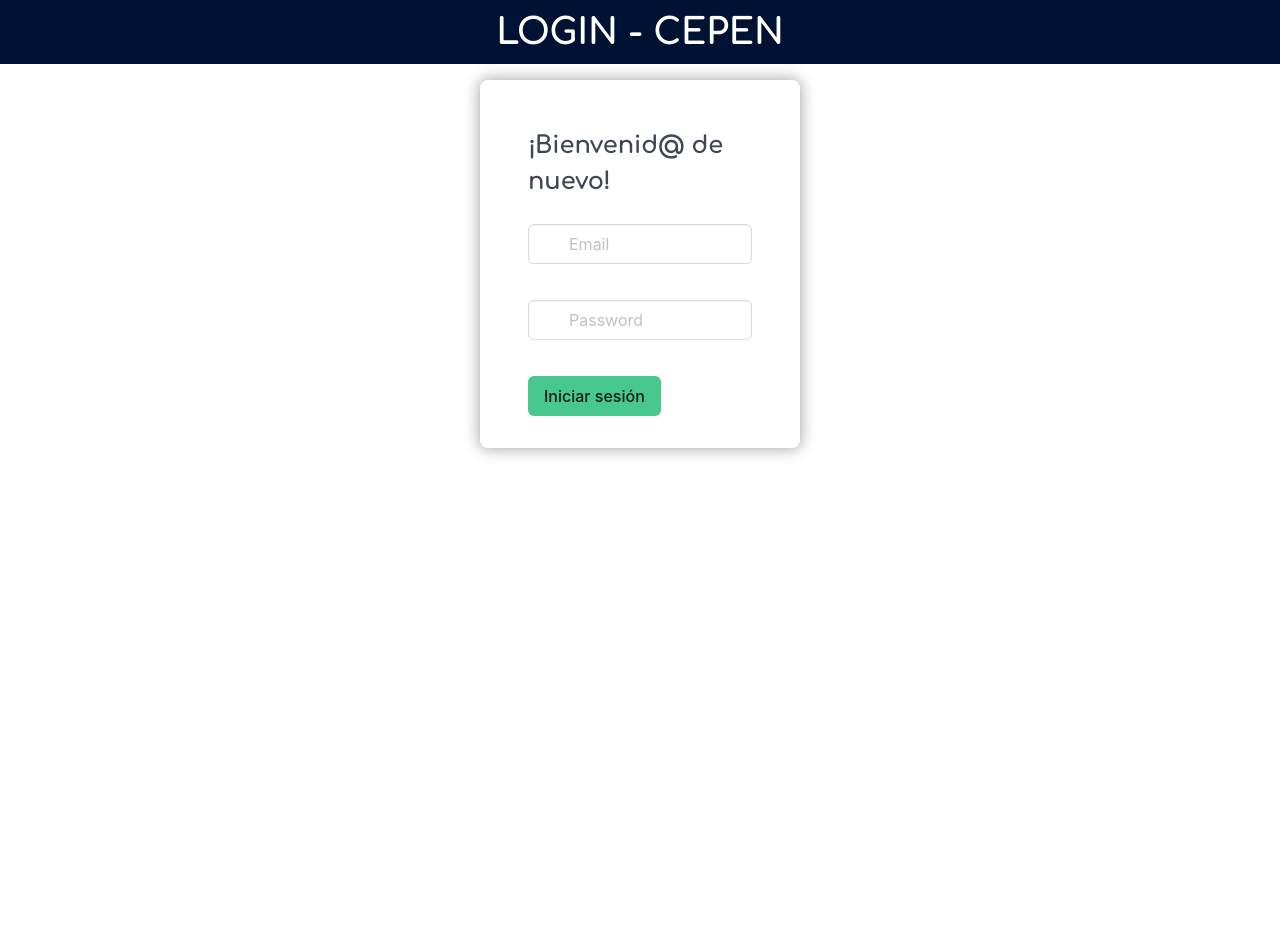
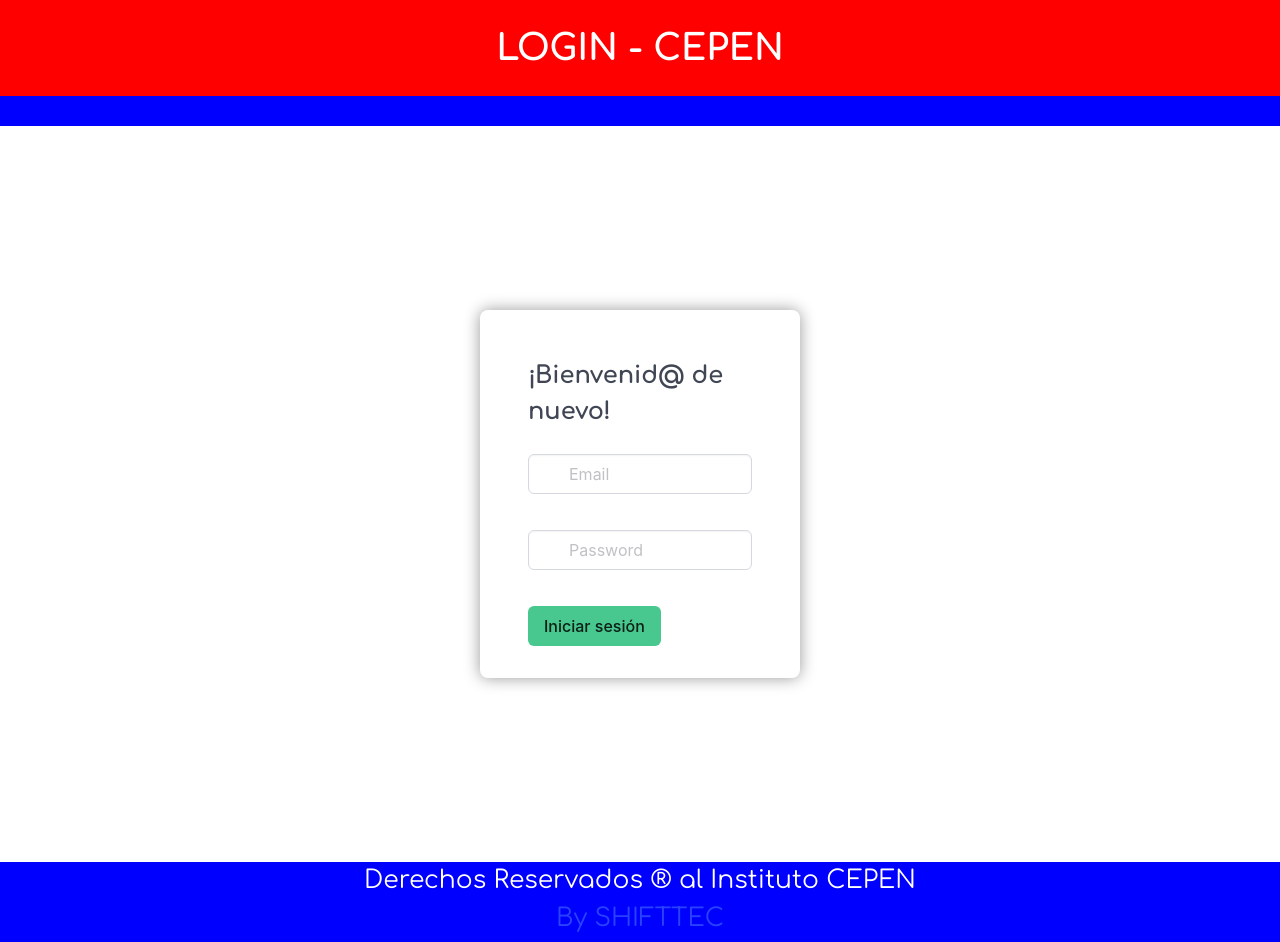
Before and after one commit to JeanTaboada/paginaWEB-Cepen, a plain HTML site: page paginaWEB-Cepen-v2.2/login.html in a window 1280 px wide. Before the commit the page ends 800 px from the top, so only its background shows below. Drawn offline with nearby package versions, Linux system fonts and the light colour scheme.

Commit message:
Actualizando Estilos de todas las paginas
Se agrega divs de encabezados y pie de páginas
 Derechos Reservados ® al Instituto CEPEN
By SHIFTTEC

```diff
--- a/paginaWEB-Cepen-v2.2/login.html
+++ b/paginaWEB-Cepen-v2.2/login.html
@@ -5,7 +5,6 @@
     <link rel="stylesheet" href="paginaweb-cepen/styles/login-style.css">
     <title>LOGIN</title>
 </head>
-
 <body>
 <header>
     <nav class="navbar" role="navigation" aria-label="main navigation">
@@ -13,6 +12,8 @@
             <a class="navbar-item" href="/">LOGIN - CEPEN</a>
         </div>
     </nav>
+    <div class="linea">
+    </div>
 </header>
 <main class="main-content">
     <div class="crud-container">
@@ -47,6 +48,14 @@
         </table>
     </div>
 </main>
+<footer>
+    <div class="information">
+        <p>
+            Derechos Reservados ® al Instituto CEPEN
+        </p>
+        <a>By SHIFTTEC</a>
+    </div>
+</footer>
 <script src="https://www.gstatic.com/firebasejs/8.2.9/firebase-app.js"></script>
 <script src="https://www.gstatic.com/firebasejs/8.2.9/firebase-database.js"></script>
 <script src="https://www.gstatic.com/firebasejs/8.2.9/firebase-auth.js"></script>
--- a/paginaWEB-Cepen-v2.2/paginaweb-cepen/js/firebaseconection.js
+++ b/paginaWEB-Cepen-v2.2/paginaweb-cepen/js/firebaseconection.js
@@ -1,6 +1,6 @@
 import { initializeApp } from "https://www.gstatic.com/firebasejs/10.9.0/firebase-app.js";
 import { getAnalytics } from "https://www.gstatic.com/firebasejs/10.9.0/firebase-analytics.js";
-import { getAuth, signInWithEmailAndPassword } from "https://www.gstatic.com/firebasejs/10.9.0/firebase-auth.js";
+import { getAuth, signInWithEmailAndPassword, signOut } from "https://www.gstatic.com/firebasejs/10.9.0/firebase-auth.js";
 import { getDatabase, ref, child, get } from "https://www.gstatic.com/firebasejs/10.9.0/firebase-database.js";
 
 const firebaseConfig = {
@@ -61,3 +61,11 @@ export class ManageAccount {
             });
     }
 }
+window.addEventListener('popstate', (event)=>{
+        firebase.auth().signOut().then(() => {
+                    window.location.href = "./paginaweb-cepen/login.html";
+                })
+                .catch((error) => {
+                    console.error(error.message);
+                });
+        })
--- a/paginaWEB-Cepen-v2.2/paginaweb-cepen/styles/login-style.css
+++ b/paginaWEB-Cepen-v2.2/paginaweb-cepen/styles/login-style.css
@@ -2,7 +2,7 @@
 @import url('https://fonts.googleapis.com/css2?family=Comfortaa:wght@300..700&display=swap');
 
 :root{
-    --dark: #001233;
+    --dark: #FF0000;
     --white: #ffffff;
     --yellow: #ffb7
 }
@@ -21,14 +21,14 @@ body{
     font-weight: bold;
     font-size: 36px;
     transition: .3s ease-in-out all;
-    height: 8vh;
+    height: 12vh;
 }
 .navbar-item:hover{
     color: var(--yellow); !important;
 }
 /*main*/
 .main-content{
-    height: 50vh;
+    height: 92vh;
     display: flex;
     justify-content: center;
     align-items: center;
@@ -72,3 +72,16 @@ h1{
     align-content: center;
     justify-content: center;
 }
+.linea {
+    background: blue;
+    width: none;
+    height: 30px;
+}
+.information {
+    background: blue;
+    width: none;
+    height: 80px;
+    text-align: center;
+    font-size: 25px;
+    color: var(--white);
+}
--- a/paginaWEB-Cepen-v2.2/paginaweb-cepen/styles/main.css
+++ b/paginaWEB-Cepen-v2.2/paginaweb-cepen/styles/main.css
@@ -2,7 +2,7 @@
 @import url('https://fonts.googleapis.com/css2?family=Comfortaa:wght@300..700&display=swap');
 
 :root{
-    --dark: #001233;
+    --dark:  #FF0000;
     --white: #ffffff;
     --yellow: #ffb7
 }
@@ -21,20 +21,20 @@ body{
     font-weight: bold;
     font-size: 36px;
     transition: .3s ease-in-out all;
-    height: 8vh;
+    height: 10vh;
 }
 .navbar-item:hover{
     color: var(--yellow); !important;
 }
 /*main*/
 .main-content{
-    height: 92vh;
+    height: 90vh;
     display: flex;
     justify-content: center;
     align-items: center;
 }
 .crud-container{
-    width: 70%;
+    width: 90%;
     padding: 2rem 3rem;
     overflow: auto;
     box-shadow: 0 0 1rem 0 rgba(0,0,0,0.4);
@@ -54,3 +54,16 @@ body{
 .button span{
     margin-left: 10px;
 }
+.information {
+    background: blue;
+    width: none;
+    height: 80px;
+    text-align: center;
+    font-size: 25px;
+    color: var(--white);
+}
+.encabezado {
+    background: blue;
+    width: none;
+    height: 30px;
+}
--- a/paginaWEB-Cepen-v2.2/paginaweb-cepen/styles/profile.css
+++ b/paginaWEB-Cepen-v2.2/paginaweb-cepen/styles/profile.css
@@ -2,7 +2,7 @@
 @import url('https://fonts.googleapis.com/css2?family=Comfortaa:wght@300..700&display=swap');
 
 :root{
-    --dark: #001233;
+    --dark: #FF0000;
     --white: #ffffff;
     --yellow: #ffb700;
 }
@@ -27,7 +27,7 @@ body {
     font-weight: bold;
     font-size: 36px;
     transition: .3s ease-in-out all;
-    height: 8vh;
+    height: 12vh;
 }
 
 .navbar-item:hover {
@@ -36,7 +36,7 @@ body {
 
 /* main */
 .main-content {
-    height: 92vh;
+    height: 88vh;
     display: flex;
     justify-content: center;
     align-items: center;
@@ -110,7 +110,7 @@ body {
 
 .profile-column p {
     margin-bottom: 10px;
-    font-size: 1.2em;
+    font-size: 0.8em;
 }
 
 .profile-info {
@@ -121,3 +121,16 @@ body {
 .profile-picture-names {
     text-align: center;
 }
+.information {
+    background: blue;
+    width: none;
+    height: 80px;
+    text-align: center;
+    font-size: 25px;
+    color: var(--white);
+}
+.encabezado {
+    background: blue;
+    width: none;
+    height: 30px;
+}
```
Also changed, not shown: paginaWEB-Cepen-v2.2/paginaweb-cepen/index.html (+10 -0 lines), paginaWEB-Cepen-v2.2/paginaweb-cepen/profile.html (+11 -1 lines).
